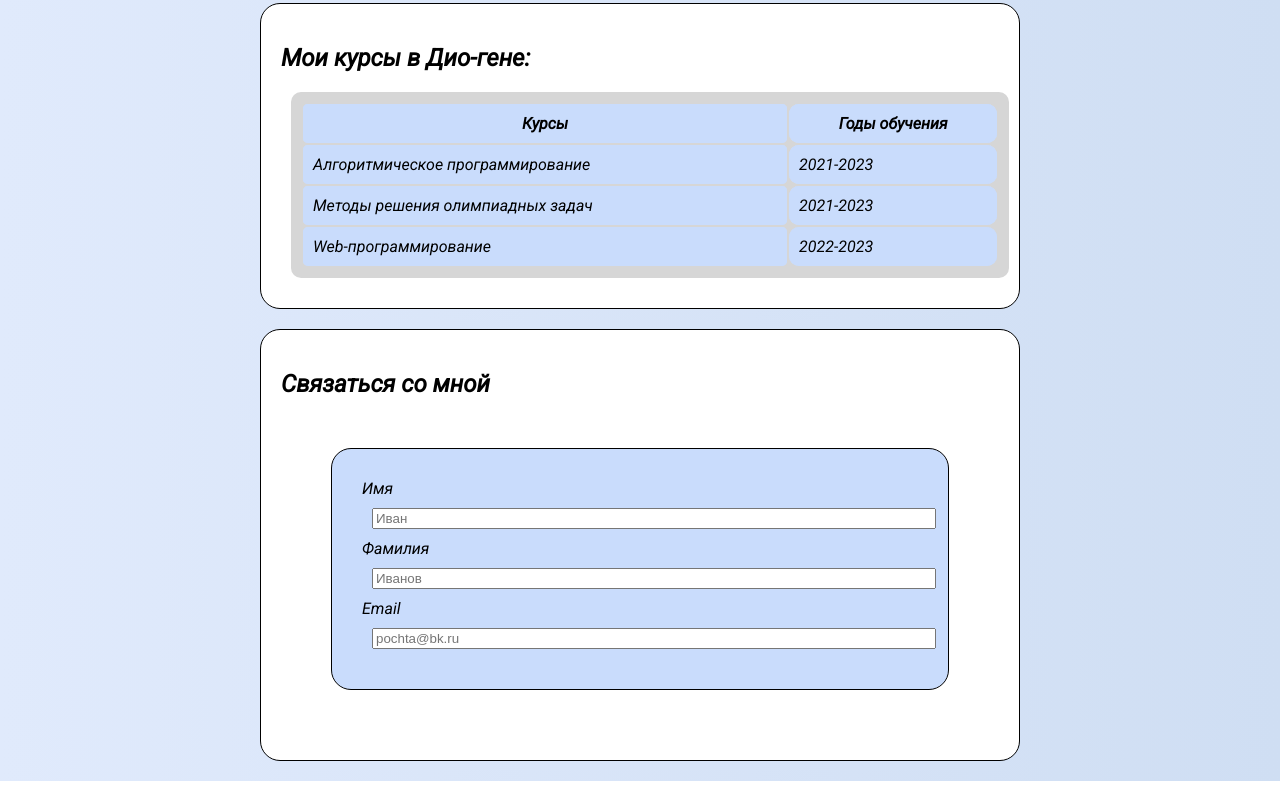
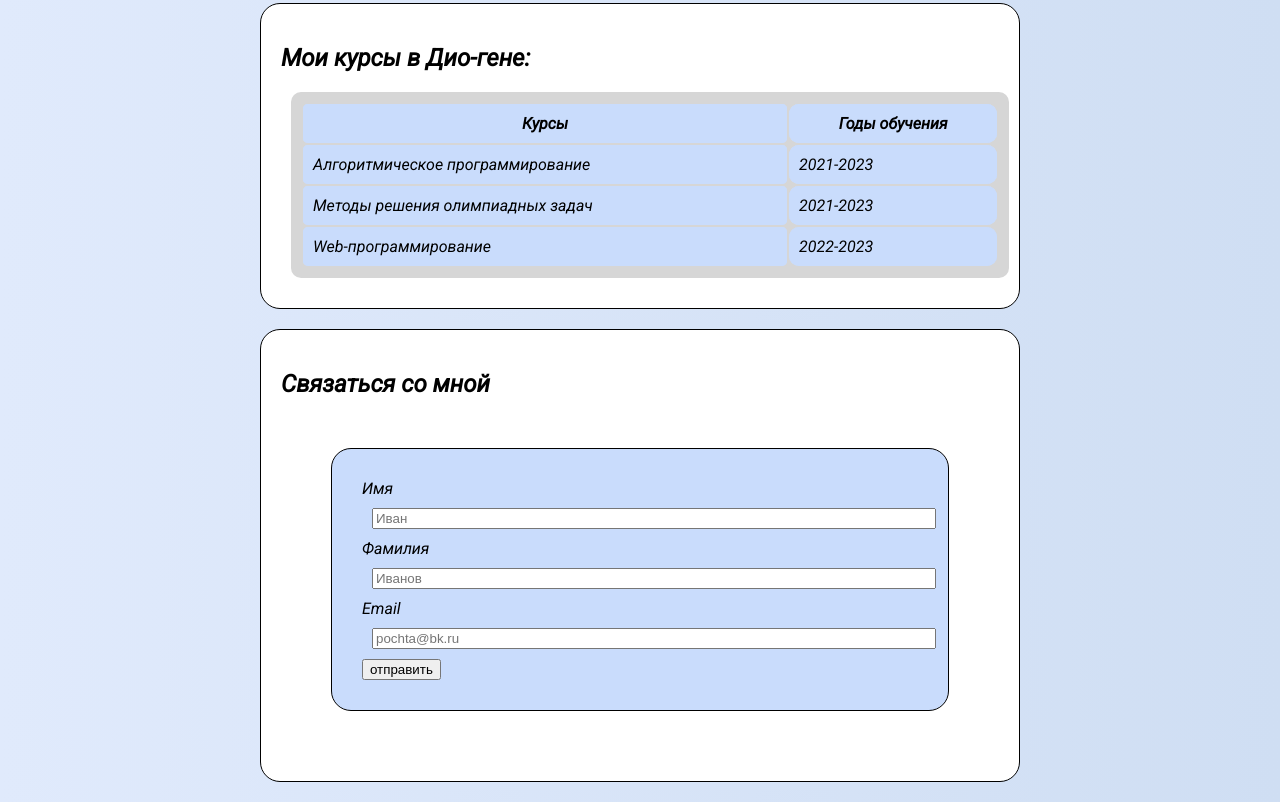
Before and after one commit to Cyxoi-01/Dark-Necessities, a plain HTML site: page index.html in a window 1280 px wide. Shown: the part 605-1407 px from the top of the page. Before the commit the page ends 1386 px from the top, so only its background shows below. Drawn offline with Linux system fonts and the light colour scheme.

Commit message:
Update index.html

```diff
--- a/index.html
+++ b/index.html
@@ -85,6 +85,9 @@
           <label for="email">Email</label>
           <input type="email" id="email" placeholder="pochta@bk.ru">
         </div>
+        <div class="button">
+          <button > отправить </button>
+        </div>
 
       </form>
     </div>
```
